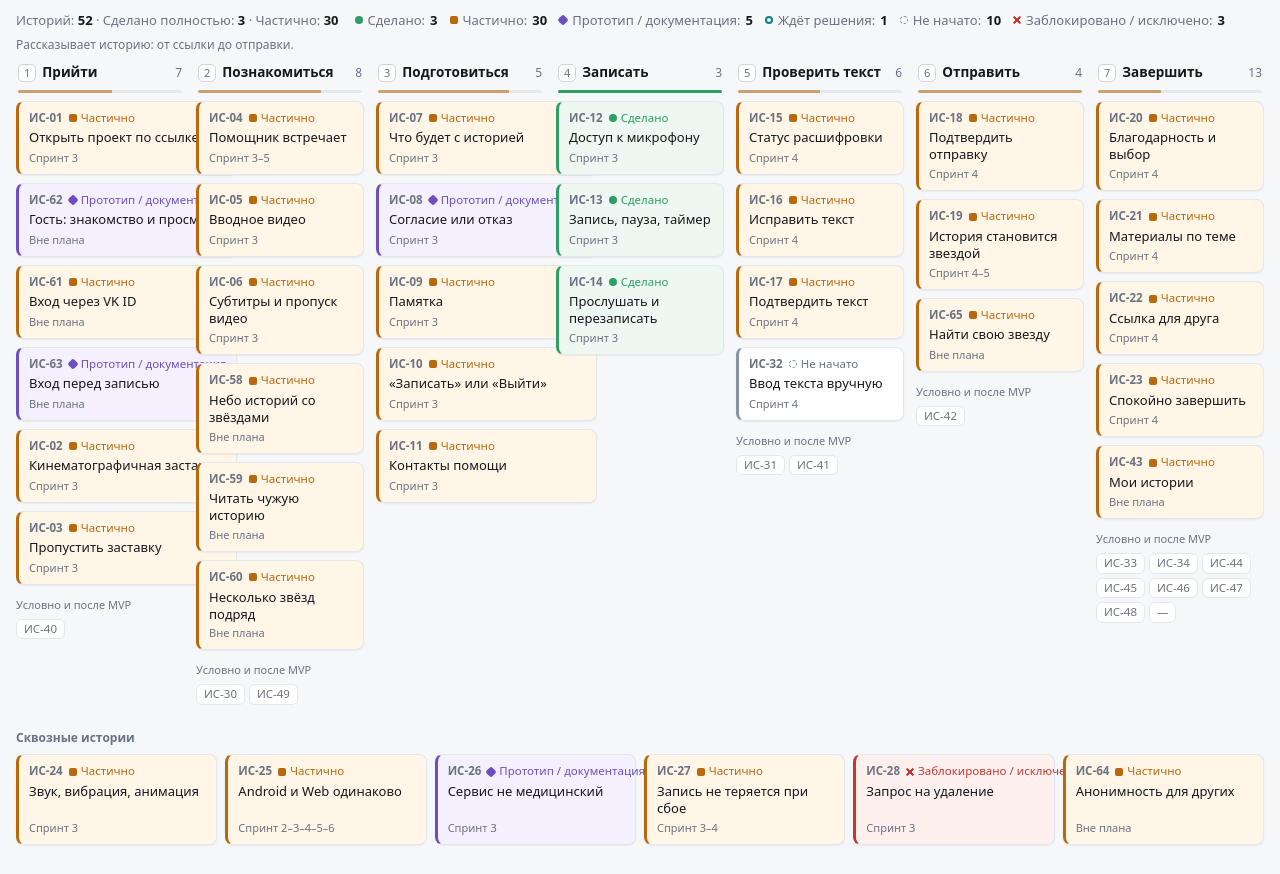
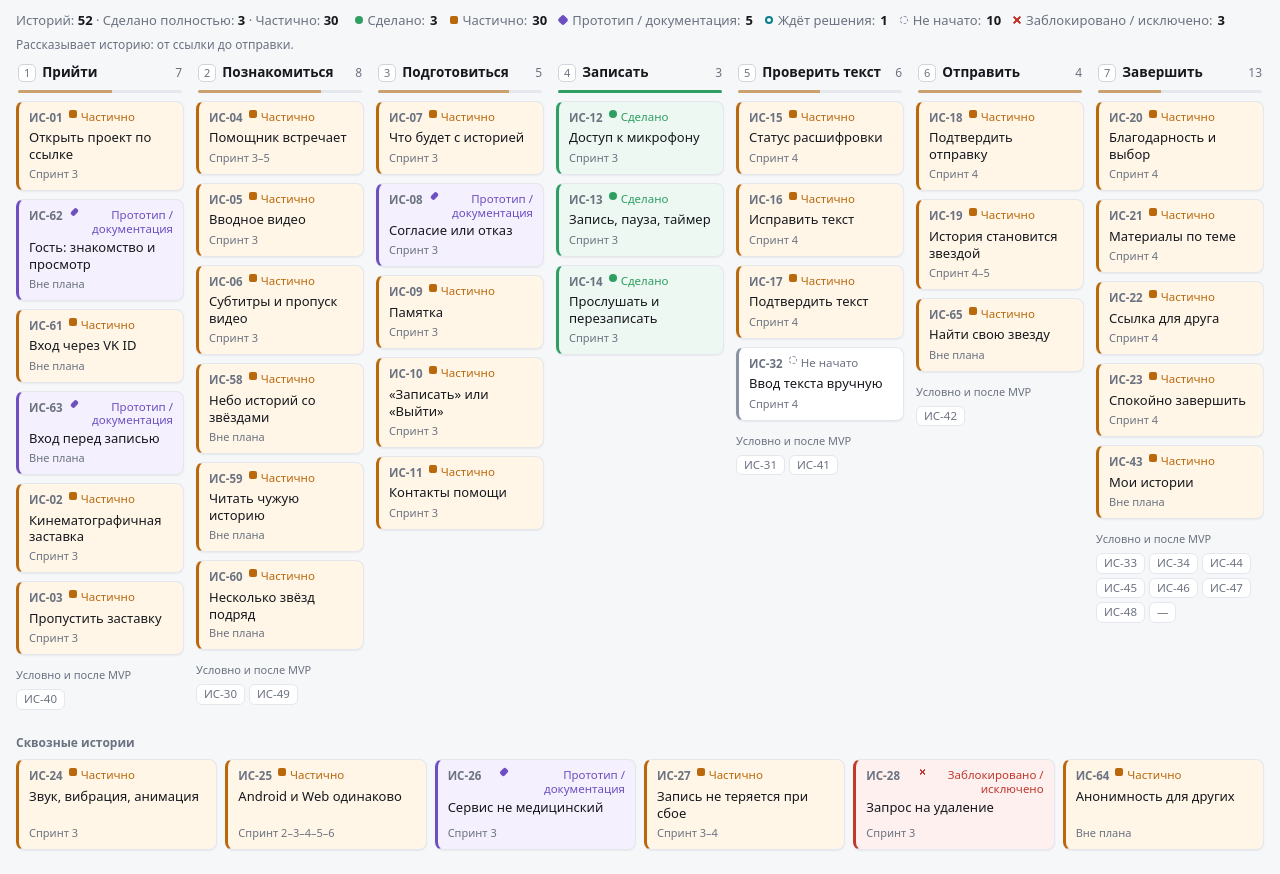
Before and after one commit to Anatoly-Sobolev/gologramma-usm, a plain HTML site: page index.html in a window 1280 px wide. Shown: the part 47-921 px from the top of the page. Drawn offline with Linux system fonts and the light colour scheme.

Commit message:
Fix overlapping story cards

```diff
--- a/index.html
+++ b/index.html
@@ -58,9 +58,9 @@ button{cursor:pointer}
 .cl{display:grid;gap:8px}
 .card{display:flex;flex-direction:column;width:100%;min-height:74px;text-align:left;background:var(--b);border:1px solid var(--line);border-left:3px solid var(--c);border-radius:8px;padding:8px 10px;box-shadow:var(--shadow)}
 .card:hover{border-color:var(--line2);border-left-color:var(--c);box-shadow:0 2px 6px rgba(16,24,40,.08)}
-.r1{display:flex;justify-content:space-between;align-items:center;gap:6px;font-size:11.5px}
-.id{font-weight:600;color:var(--muted)}
-.st{display:inline-flex;align-items:center;gap:4px;color:var(--muted);white-space:nowrap}
+.r1{display:flex;justify-content:space-between;align-items:flex-start;gap:6px;min-width:0;font-size:11.5px}
+.id{flex:none;font-weight:600;color:var(--muted)}
+.st{display:inline-flex;align-items:flex-start;justify-content:flex-end;gap:4px;min-width:0;max-width:70%;color:var(--muted);text-align:right;line-height:1.2;white-space:normal;overflow-wrap:anywhere}
 .k-done .st{color:var(--done)}.k-part .st{color:var(--part)}.k-doc .st{color:var(--doc)}.k-cond .st{color:var(--cond)}.k-block .st{color:var(--block)}
 .t{margin-top:3px;font-size:13px;line-height:1.3;display:-webkit-box;-webkit-line-clamp:2;-webkit-box-orient:vertical;overflow:hidden}
 .sp{margin-top:auto;padding-top:3px;font-size:11px;color:var(--muted)}
```
